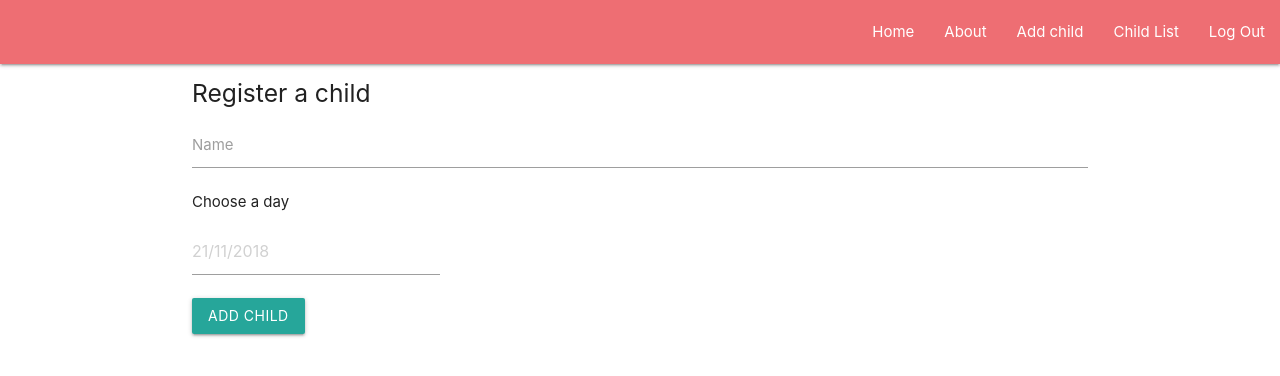
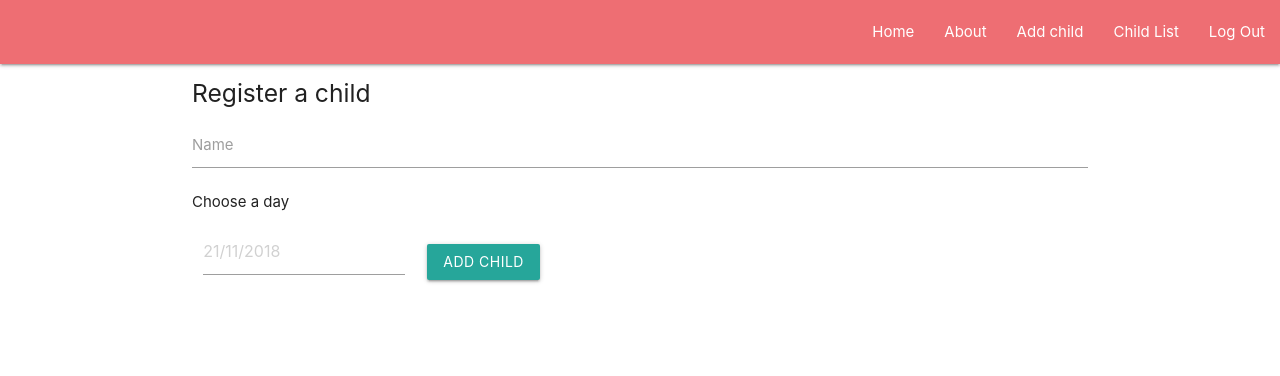
Before and after one commit to peikovakate/baby-handy-client, a React (Create React App) app: page /addchild in a window 1280 px wide. Shown: the top 376 px of the page. Built offline with nearby package versions, Linux system fonts and the light colour scheme; sample sign-in values are in the browser's storage.

Commit message:
permanently fixed datepicker being under button

```diff
--- a/src/_components/AddChild.js
+++ b/src/_components/AddChild.js
@@ -137,9 +137,10 @@ class AddChild extends Component {
                         <label htmlFor="name">Name</label>
                         <input type="text" name="firstname" onChange={this.handleChange} value={this.state.child.firstname} />
                         <div className="errorMsg">{this.state.errors.firstname}</div>
-
                     </div>
                     {!child.birthday && <p>Choose a day</p>}
+                    <div className='row'>
+                        <div className="col s3">
                             <div className="YearNavigation">
                                 <DayPickerInput
                                     name="birthday"
@@ -152,10 +153,16 @@ class AddChild extends Component {
                                     onChange={this.handleChange}
                                     value={this.state.child.birthday} />
                             </div>
+
                             <div className="errorMsg">{this.state.errors.birthday}</div>
+                        </div>
+                        <div className="col s2">
                             <div className="input-field">
                                 <button className="btn waves-effect waves-light" >Add child</button>
                                 {register}
+                            </div>
+                        </div>
+
                     </div>
                 </form>
 
```
Lines whose indentation alone changed are shown as unchanged.
